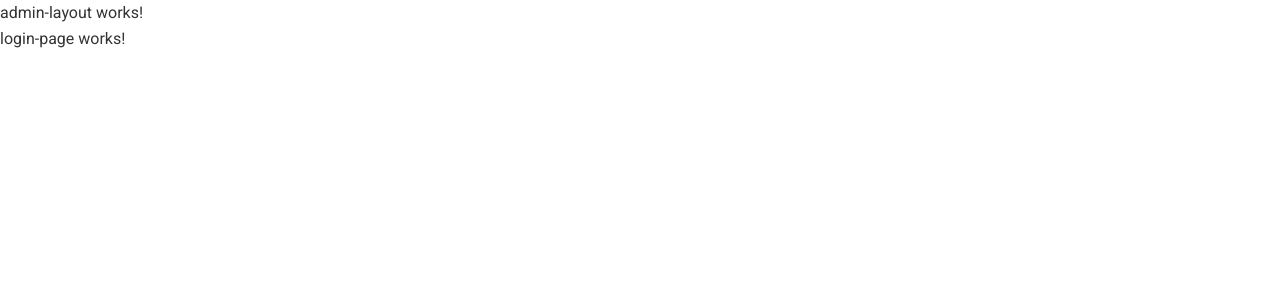
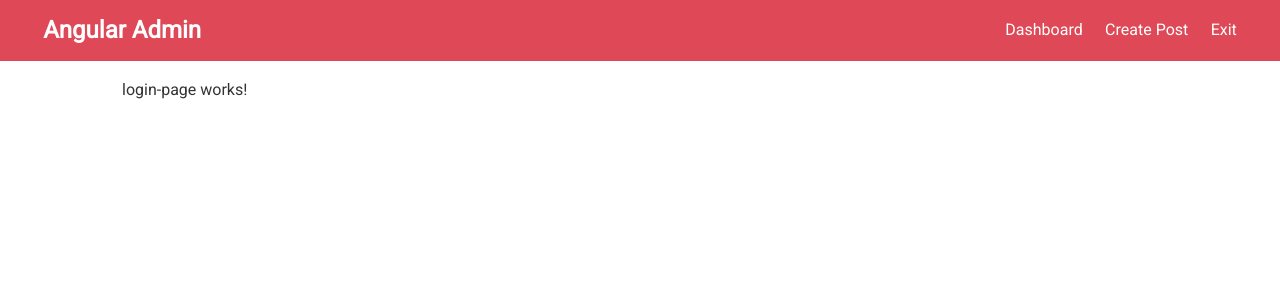
Before and after one commit to nserg80/angular-blog, an Angular app: page /admin/login in a window 1280 px wide. Shown: the top 300 px of the page. Built offline with nearby package versions, Linux system fonts and the light colour scheme.

Commit message:
admin-layout

```diff
--- a/src/app/admin/shared/components/admin-layout/admin-layout.component.html
+++ b/src/app/admin/shared/components/admin-layout/admin-layout.component.html
@@ -1,2 +1,16 @@
-<p>admin-layout works!</p>
-<router-outlet></router-outlet>
+<nav class="navbar bg-primary">
+    <h1>
+        <a routerLink="/">Angular Admin</a>
+    </h1>
+    <ul>
+        <li routerLinkActive="active"><a [routerLink]="['/admin', 'dashboard']">Dashboard</a></li>
+        <li routerLinkActive="active"><a [routerLink]="['/admin', 'create']">Create Post</a></li>
+        <li><a href="#" (click)="logout($event)">Exit</a></li>
+    </ul>
+</nav>
+
+
+
+<div class="container">
+    <router-outlet></router-outlet>
+</div>
--- a/src/app/admin/shared/components/admin-layout/admin-layout.component.ts
+++ b/src/app/admin/shared/components/admin-layout/admin-layout.component.ts
@@ -1,4 +1,5 @@
 import { Component, OnInit } from '@angular/core';
+import { Router } from '@angular/router';
 
 @Component({
   selector: 'app-admin-layout',
@@ -7,9 +8,14 @@ import { Component, OnInit } from '@angular/core';
 })
 export class AdminLayoutComponent implements OnInit {
 
-  constructor() { }
+  constructor(private route: Router) { }
 
   ngOnInit(): void {
   }
 
+  logout(event: Event) {
+    event.preventDefault()
+    this.route.navigate(['/admin', 'login'])
+  }
+
 }
```
